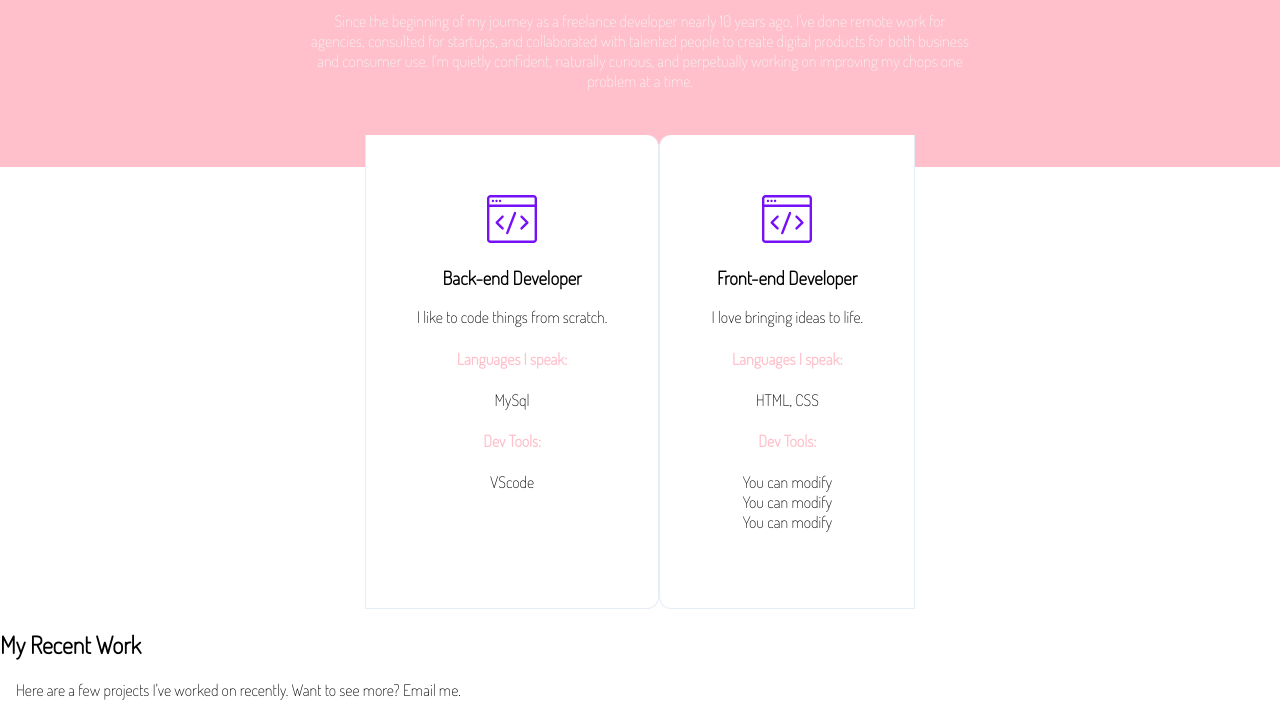
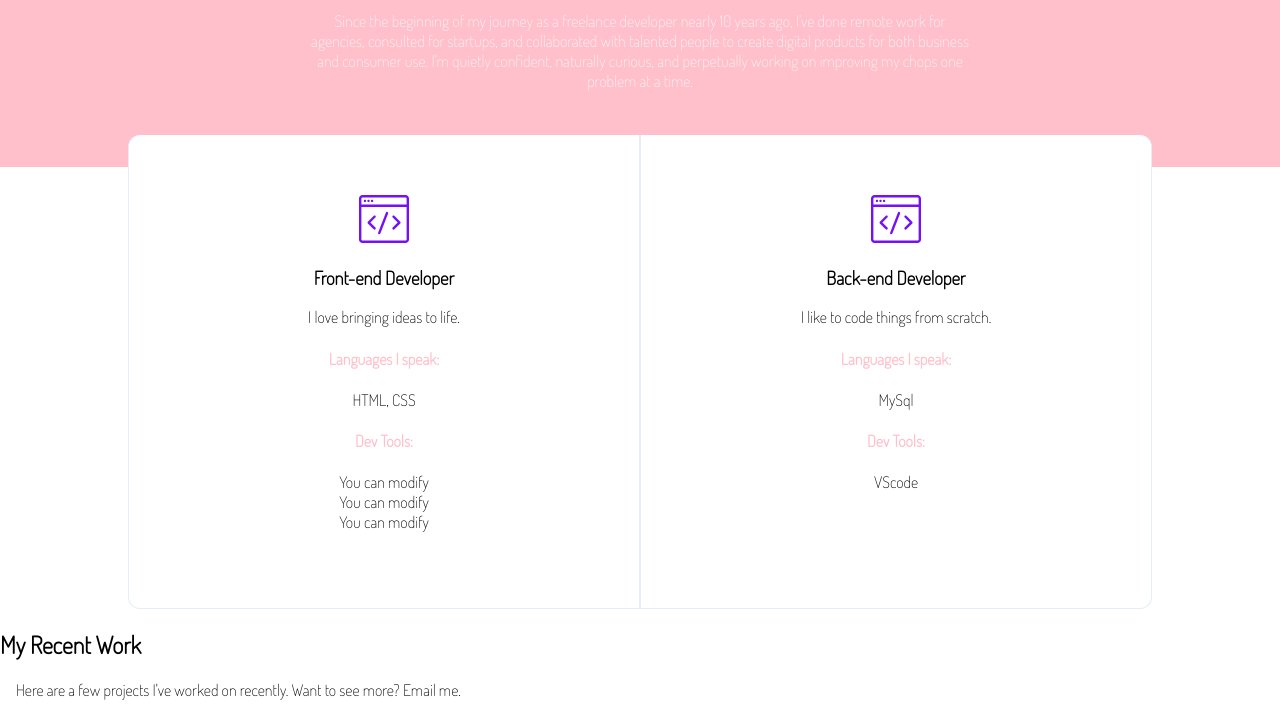
Before and after one commit to WildCodeSchool-2024-09/JS-Paris-checkpoint-1, a website: page site/portfolio.html in a window 1280 px wide. Shown: the part 920-1637 px from the top of the page. Drawn offline with Linux system fonts and the light colour scheme.

Commit message:
finish CSS step 6 in part 2

```diff
--- a/site/css/mobile.css
+++ b/site/css/mobile.css
@@ -7,9 +7,9 @@ article.skills {
     flex-direction: column-reverse;
   }
 
-section.column {
+/* section.column {
     width: 60%;
-}
+} */
 
 li#hidden {
     visibility: hidden;
--- a/site/css/portfolio.css
+++ b/site/css/portfolio.css
@@ -87,10 +87,15 @@ article.skills {
   display: flex;
   align-items: center;
   justify-content: center;
+  flex-direction: row-reverse
 }
 
 h2.skills--title{
   display: none;
+}
+
+section.column {
+  width: 60%;
 }
 
 .column {
```
